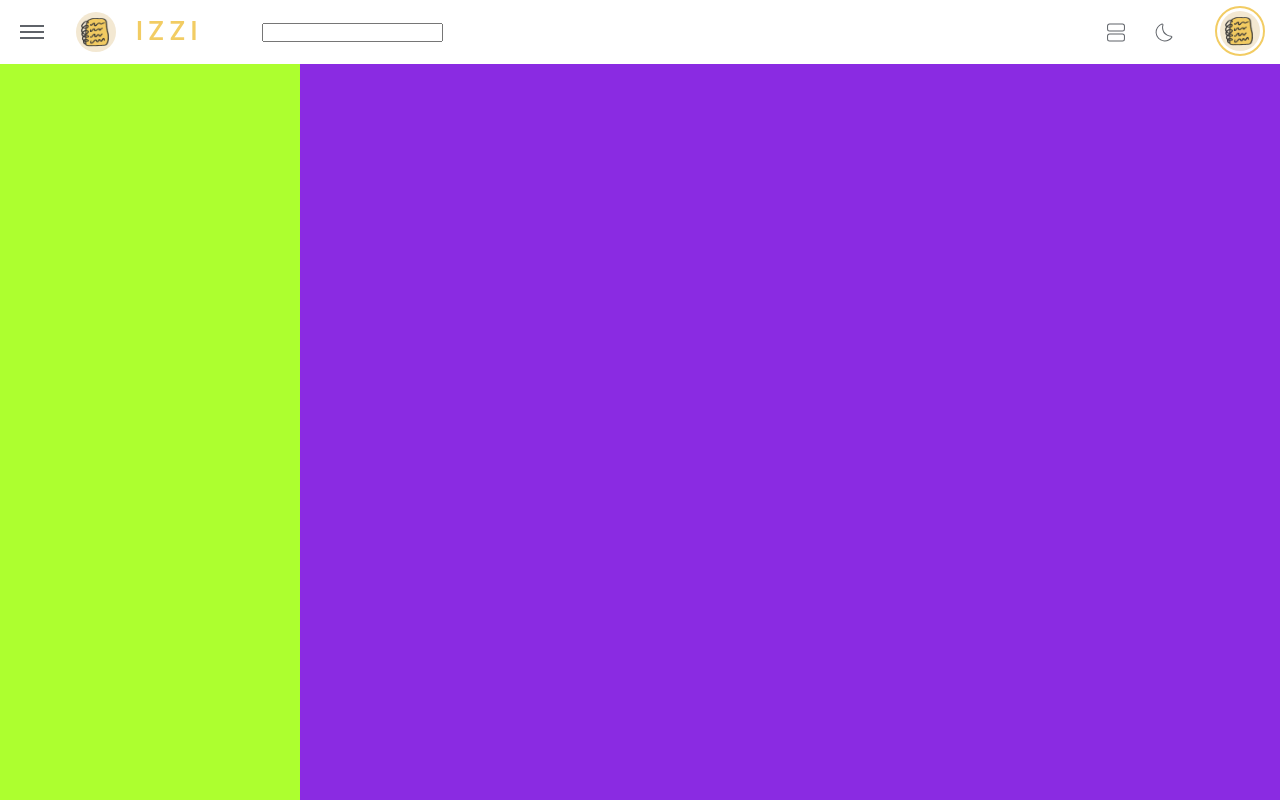
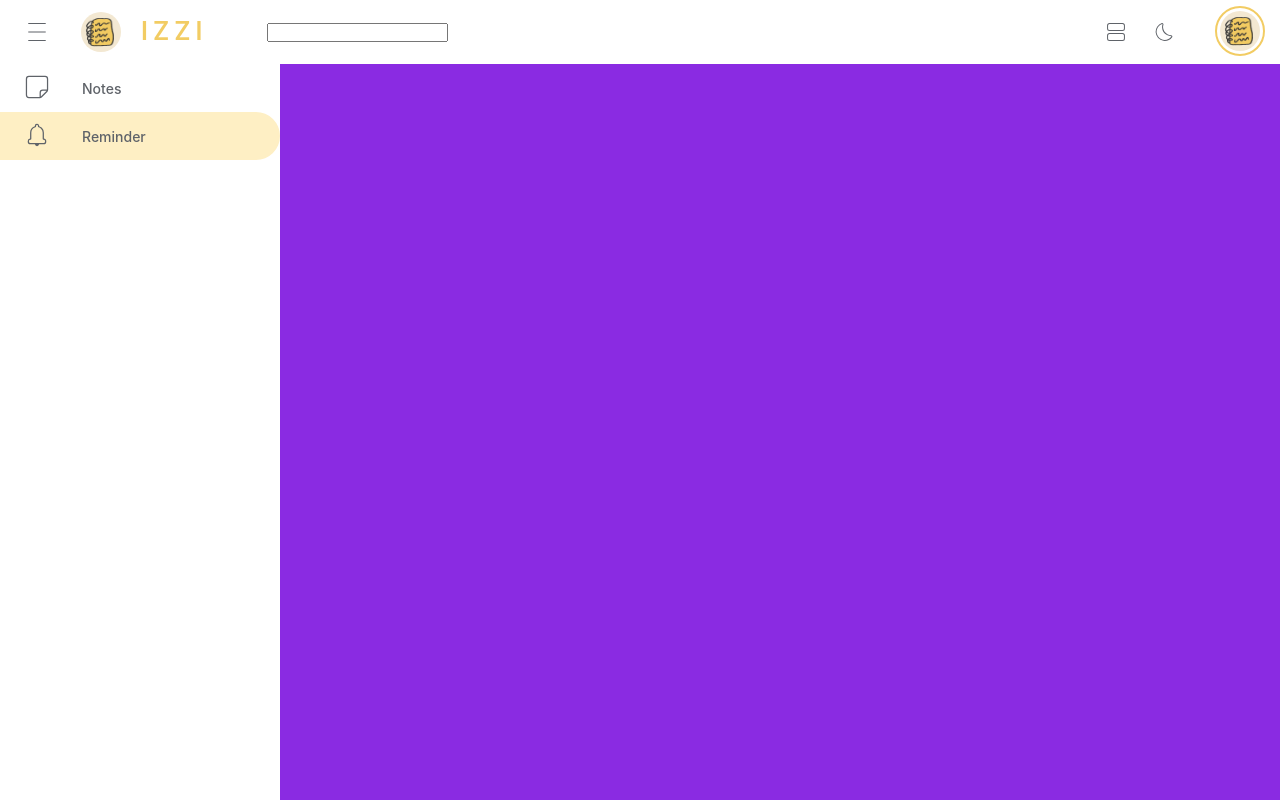
Before and after one commit to vihahuynh/izzi-note-fe, a React (Vite) app: page / in a window 1280 px wide. Built offline with nearby package versions, Linux system fonts and the light colour scheme.

Commit message:
feat/UI-sidebar

```diff
--- a/src/App.module.scss
+++ b/src/App.module.scss
@@ -2,14 +2,8 @@
   width: 100vw;
   height: 100vh;
   display: grid;
-  grid-template-columns: 30rem auto;
+  grid-template-columns: 28rem auto;
   grid-template-rows: 6.4rem auto;
-}
-
-.menu {
-  background-color: greenyellow;
-  grid-row: 2 / 3;
-  grid-column: 1 / 2;
 }
 
 .notes {
--- a/src/App.tsx
+++ b/src/App.tsx
@@ -1,12 +1,13 @@
 import classes from './App.module.scss'
 import Header from './components/header/header';
+import SideBar from './components/sideBar/sideBar';
 import './global.scss';
 
 function App() {
   return (
     <div className={classes.main}>
       <Header />
-      <div className={classes.menu}></div>
+      <SideBar />
       <div className={classes.notes}></div>
     </div>
   )
--- a/src/components/header/burgerButton/burgerButton.module.scss
+++ b/src/components/header/burgerButton/burgerButton.module.scss
@@ -1,28 +1,5 @@
 @use "../../../utilities/variables" as v;
 
-.lines {
-  background-color: v.$dark-grey;
-  width: 2.4rem;
-  height: 2px;
-  display: block;
-
-  &::before,
-  &::after {
-    content: "";
-    display: inline-block;
-    width: 2.4rem;
-    height: 2px;
-    background-color: v.$dark-grey;
-    position: absolute;
-    left: 1.2rem;
-    transition: all 0.3s;
-  }
-
-  &::before {
-    top: 1.7rem;
-  }
-
-  &::after {
-    bottom: 1.7rem;
-  }
+.burgerButton {
+  margin-left: 0.5rem;
 }
--- a/src/components/header/burgerButton/burgerButton.tsx
+++ b/src/components/header/burgerButton/burgerButton.tsx
@@ -1,11 +1,17 @@
 import ButtonWrap from "../../button/buttonWrap";
+import { CiMenuBurger } from "react-icons/ci";
+
+
 import classes from "./burgerButton.module.scss";
+import iconClass from "../../icon/icon.module.scss";
 
 const BurgerButton = () => {
   return (
-    <ButtonWrap>
-      <span className={classes.lines} />
-    </ButtonWrap>
+    <div className={classes.burgerButton}>
+      <ButtonWrap>
+        <CiMenuBurger className={iconClass.icon} />
+      </ButtonWrap>
+    </div>
   );
 };
 
--- a/src/components/header/toolBar/toolBar.module.scss
+++ b/src/components/header/toolBar/toolBar.module.scss
@@ -3,9 +3,3 @@
 .toolbar {
     display: flex;
 }
-
-.icon {
-    width: 3.5rem;
-    height: 3.5rem;
-    color: v.$dark-grey;
-}
--- a/src/components/header/toolBar/toolBar.tsx
+++ b/src/components/header/toolBar/toolBar.tsx
@@ -6,14 +6,15 @@ import { CiLight } from "react-icons/ci";
 
 import ToolBarItem from "./toolBarItem";
 import classes from "./toolBar.module.scss";
+import iconClasses from "./../../icon/icon.module.scss";
 
 const TOOLS = [
   {
-    icon: <CiGrid2H className={classes.icon} />,
+    icon: <CiGrid2H className={iconClasses.icon} />,
     tooltip: "List view",
   },
   {
-    icon: <CiDark className={classes.icon} />,
+    icon: <CiDark className={iconClasses.icon} />,
     tooltip: "Dark mode",
   },
 ];
@@ -22,7 +23,7 @@ const ToolBar = () => {
   return (
     <div className={classes.toolbar}>
       {TOOLS.map((item) => (
-        <ToolBarItem icon={item.icon} tooltip={item.tooltip} />
+        <ToolBarItem {...item} />
       ))}
     </div>
   );
--- /dev/null
+++ b/src/components/icon/icon.module.scss
@@ -0,0 +1,7 @@
+@use "../../utilities/variables" as v;
+
+.icon {
+    width: 3rem;
+    height: 3rem;
+    color: v.$dark-grey;
+}
--- /dev/null
+++ b/src/components/sideBar/sideBar.module.scss
@@ -0,0 +1,4 @@
+.sideBar {
+    grid-row: 2 / 3;
+    grid-column: 1 / 2;
+  }
--- /dev/null
+++ b/src/components/sideBar/sideBar.tsx
@@ -0,0 +1,32 @@
+import classes from "./sideBar.module.scss";
+import iconClasses from "../icon/icon.module.scss";
+
+import SideBarItem from "./sideBarItem";
+
+import { CiStickyNote } from "react-icons/ci";
+import { CiBellOn } from "react-icons/ci";
+import { CiEdit } from "react-icons/ci";
+import { CiTrash } from "react-icons/ci";
+import { CiSignpostR1 } from "react-icons/ci";
+import { CiSaveDown2 } from "react-icons/ci";
+
+const SIDE_BAR_TOP = [
+  {
+    icon: <CiStickyNote className={iconClasses.icon} />,
+    title: "Notes",
+    isActive: false,
+  },
+  {
+    icon: <CiBellOn className={iconClasses.icon} />,
+    title: "Reminder",
+    isActive: true,
+  },
+];
+
+const SideBar = () => {
+  return <div className={classes.sideBar}>
+    {SIDE_BAR_TOP.map(item => <SideBarItem {...item} />)}
+  </div>;
+};
+
+export default SideBar;
--- /dev/null
+++ b/src/components/sideBar/sideBarItem.module.scss
@@ -0,0 +1,41 @@
+@use "../../utilities/variables" as v;
+
+.sideBarItem {
+  display: flex;
+  height: 4.8rem;
+  width: 100%;
+  border-radius: 0 5rem 5rem 0;
+  outline: none;
+  border: none;
+  align-items: center;
+  justify-content: flex-start;
+  transition: all 0.1s;
+
+  &:focus {
+    outline: none;
+  }
+
+  &__icon {
+    margin-right: 3rem;
+    margin-left: 1rem;
+  }
+
+  &__title {
+    font-size: 1.4rem;
+    color: v.$dark-grey;
+  }
+}
+
+.sideBarItem[data-active="false"]  {
+  background-color: transparent;
+}
+
+.sideBarItem[data-active="true"]  {
+  background-color: v.$secondary-color;
+}
+
+.sideBarItem[data-active="false"]:hover {
+  &:hover {
+    background-color: v.$light-grey ;
+  }
+}
--- /dev/null
+++ b/src/components/sideBar/sideBarItem.tsx
@@ -0,0 +1,18 @@
+import classes from "./sideBarItem.module.scss";
+
+interface ISideBarItemProps {
+  icon: React.ReactNode;
+  title: string;
+  isActive: boolean;
+}
+
+const SideBarItem = ({ icon, title, isActive }: ISideBarItemProps) => {
+  return (
+    <button className={classes.sideBarItem} data-active={isActive.toString()}>
+      <div className={classes.sideBarItem__icon}>{icon}</div>
+      <p className={classes.sideBarItem__title}>{title}</p>
+    </button>
+  );
+};
+
+export default SideBarItem;
--- a/src/utilities/_variables.scss
+++ b/src/utilities/_variables.scss
@@ -1,3 +1,4 @@
 $dark-grey: #5f6369;
 $light-grey: #ebebeb;
 $primary-color: #f2cc63;
+$secondary-color: #feefc4;
```
